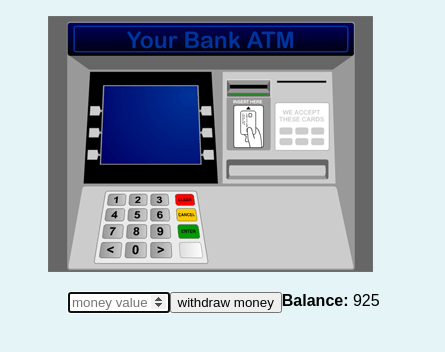
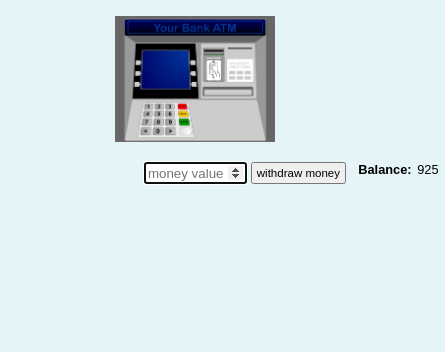
Before and after one commit to RenzzoGambetta/pepitos.github.io, a plain HTML site: page index.html in a window 390 px wide. Shown: the whole page, 445 px wide, since content can reach past the window. Drawn offline with Linux system fonts and the light colour scheme.

Commit message:
add responsive design

```diff
--- a/style.css
+++ b/style.css
@@ -4,22 +4,41 @@ body {
 }
 .main-interface {
     text-align: center;
+    margin: 0 10px;
+}
+.main-interface img {
+    width: 50%;
+    max-width: 325px;
+    min-width: 160px;
 }
 .main-interface__form {
-    display: inline-flex;
+    width: 30%;
+    margin: 0 auto;
+    display: flex;
+    justify-content: space-around;
+    font-size: 0.8rem;
 }
-#Money {
-    margin-left: 60px;
-    inline-size: 25%;
+.main-interface__form * {
+    /* width: 120px; */
+    min-width: 95px;
+    margin: 0 2px;
 }
 #Money:invalid {
     color: rgb(255, 61, 27);
+}
+#Button {
+    font-size: 90%;
+    padding: 3px;
 }
 #Button:active {
     background-color: rgb(52, 52, 255);
 }
 #error {
     color: red;
-    font-size: 15px;
+    font-size: 0.9rem;
     text-decoration: none;
 }
+
+#result img {
+    width: 25%;
+}
```
Also changed, not shown: index.html (+1 -1 lines).
